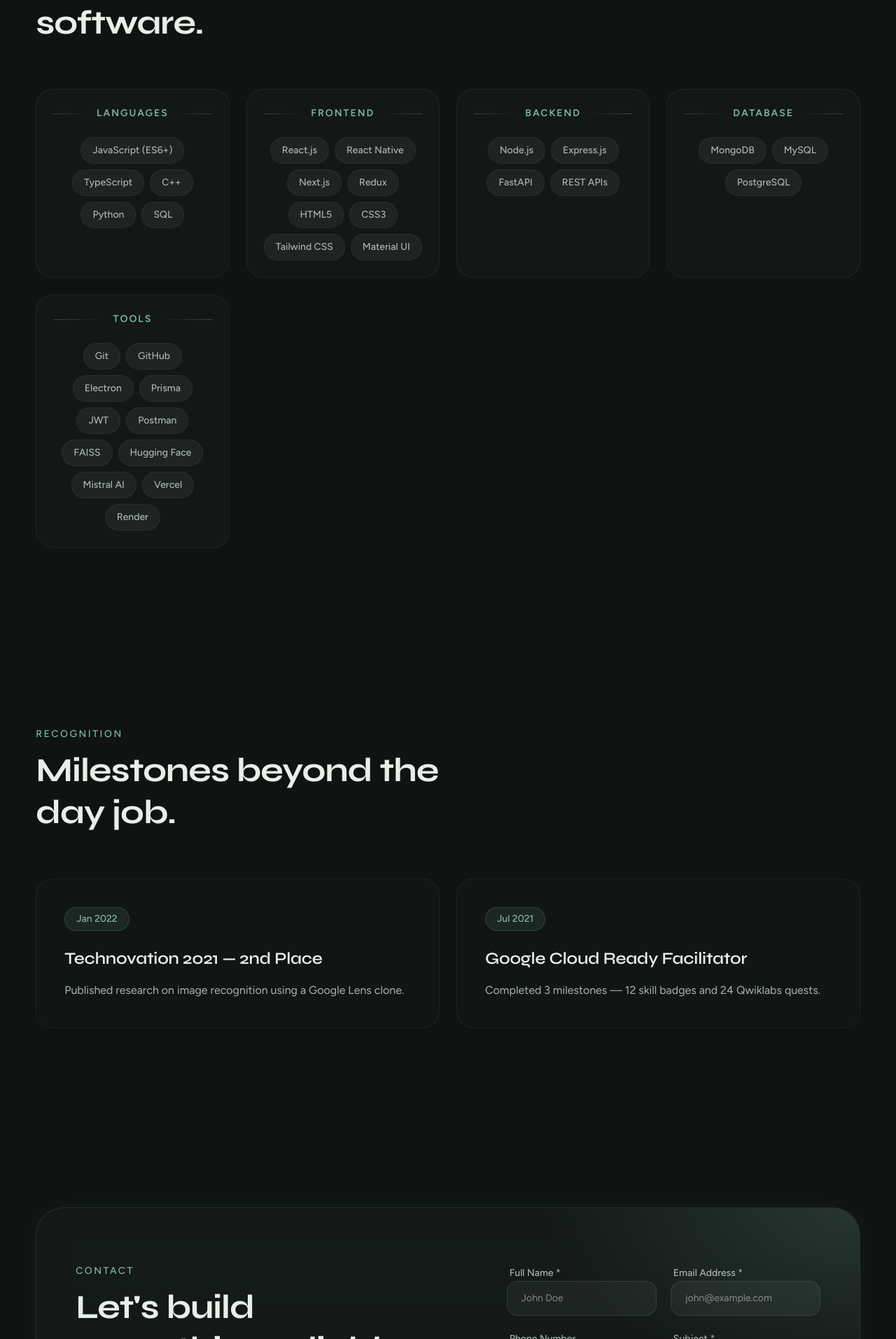
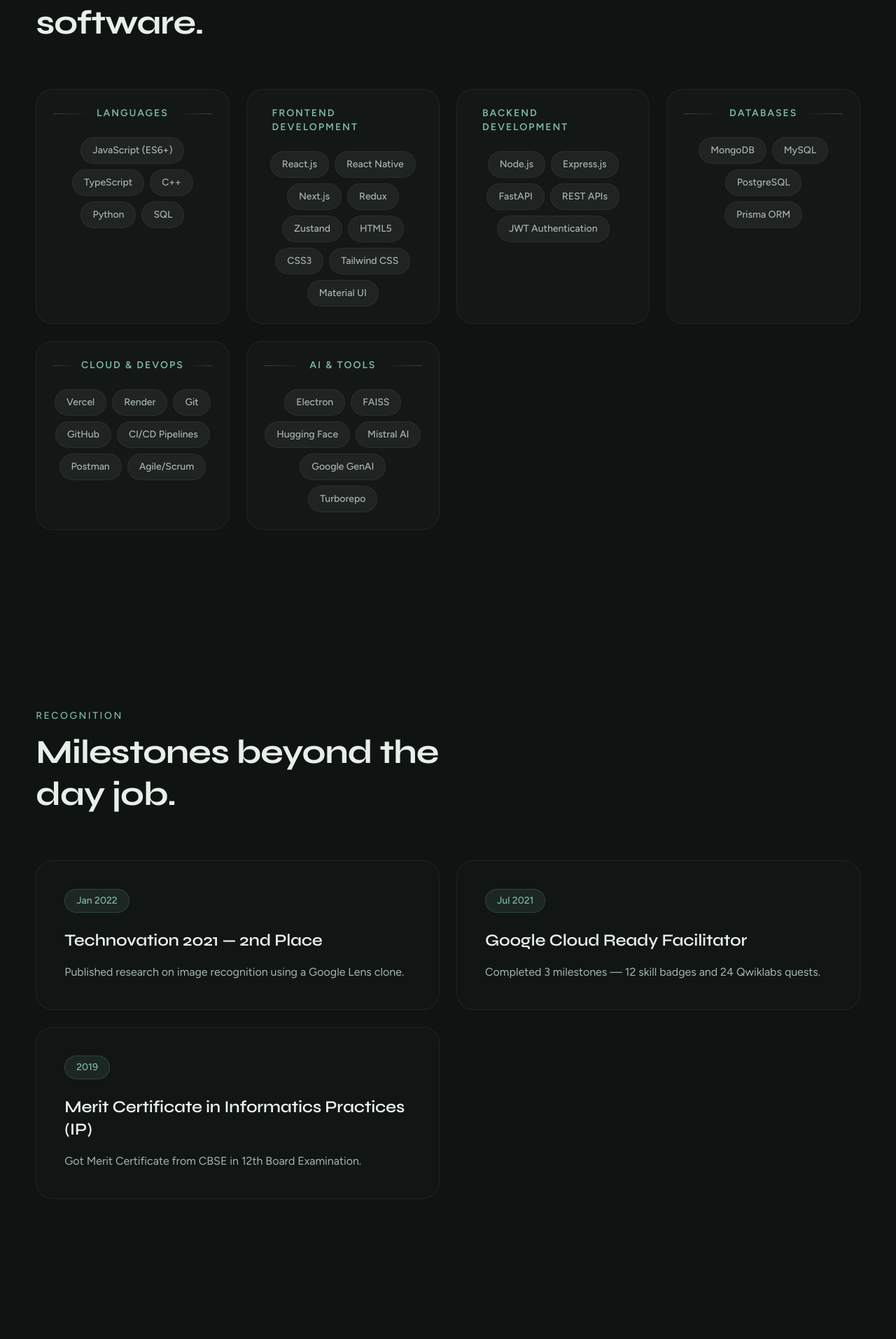
Before and after one commit to ishanjainkl-sys/ishanjain1408, a React (Vite) app: page / in a window 1280 px wide. Shown: the part 9459-11372 px from the top of the page at 70% size. Built offline with nearby package versions, Linux system fonts and the light colour scheme.

Commit message:
feat: add portfolio content data including profile, projects, and experience

```diff
--- a/src/data/content.ts
+++ b/src/data/content.ts
@@ -320,6 +320,7 @@
 ]
 
 export const achievements = [
+
   {
     title: 'Technovation 2021 — 2nd Place',
     period: 'Jan 2022',
@@ -330,33 +331,49 @@
     period: 'Jul 2021',
     detail: 'Completed 3 milestones — 12 skill badges and 24 Qwiklabs quests.',
   },
+  {
+    title: 'Merit Certificate in Informatics Practices (IP)',
+    period: '2019',
+    detail: 'Got Merit Certificate from CBSE in 12th Board Examination.',
+  },
 ]
 
 export const skills = {
   Languages: ['JavaScript (ES6+)', 'TypeScript', 'C++', 'Python', 'SQL'],
-  Frontend: [
+  'Frontend Development': [
     'React.js',
     'React Native',
     'Next.js',
     'Redux',
+    'Zustand',
     'HTML5',
     'CSS3',
     'Tailwind CSS',
     'Material UI',
   ],
-  Backend: ['Node.js', 'Express.js', 'FastAPI', 'REST APIs'],
-  Database: ['MongoDB', 'MySQL', 'PostgreSQL'],
-  Tools: [
+  'Backend Development': [
+    'Node.js',
+    'Express.js',
+    'FastAPI',
+    'REST APIs',
+    'JWT Authentication',
+  ],
+  Databases: ['MongoDB', 'MySQL', 'PostgreSQL', 'Prisma ORM'],
+  'Cloud & DevOps': [
+    'Vercel',
+    'Render',
     'Git',
     'GitHub',
+    'CI/CD Pipelines',
+    'Postman',
+    'Agile/Scrum',
+  ],
+  'AI & Tools': [
     'Electron',
-    'Prisma',
-    'JWT',
-    'Postman',
     'FAISS',
     'Hugging Face',
     'Mistral AI',
-    'Vercel',
-    'Render',
+    'Google GenAI',
+    'Turborepo',
   ],
 }
```
